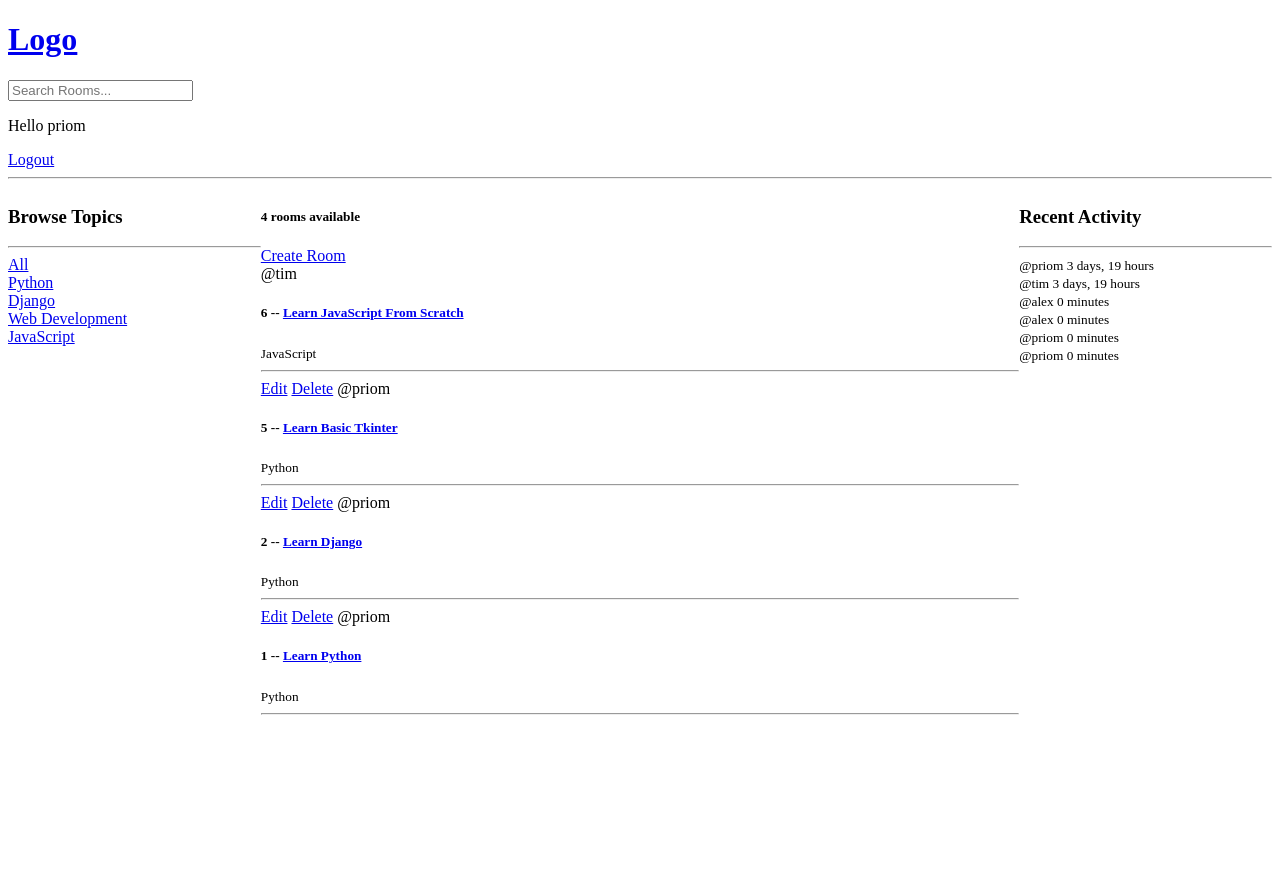
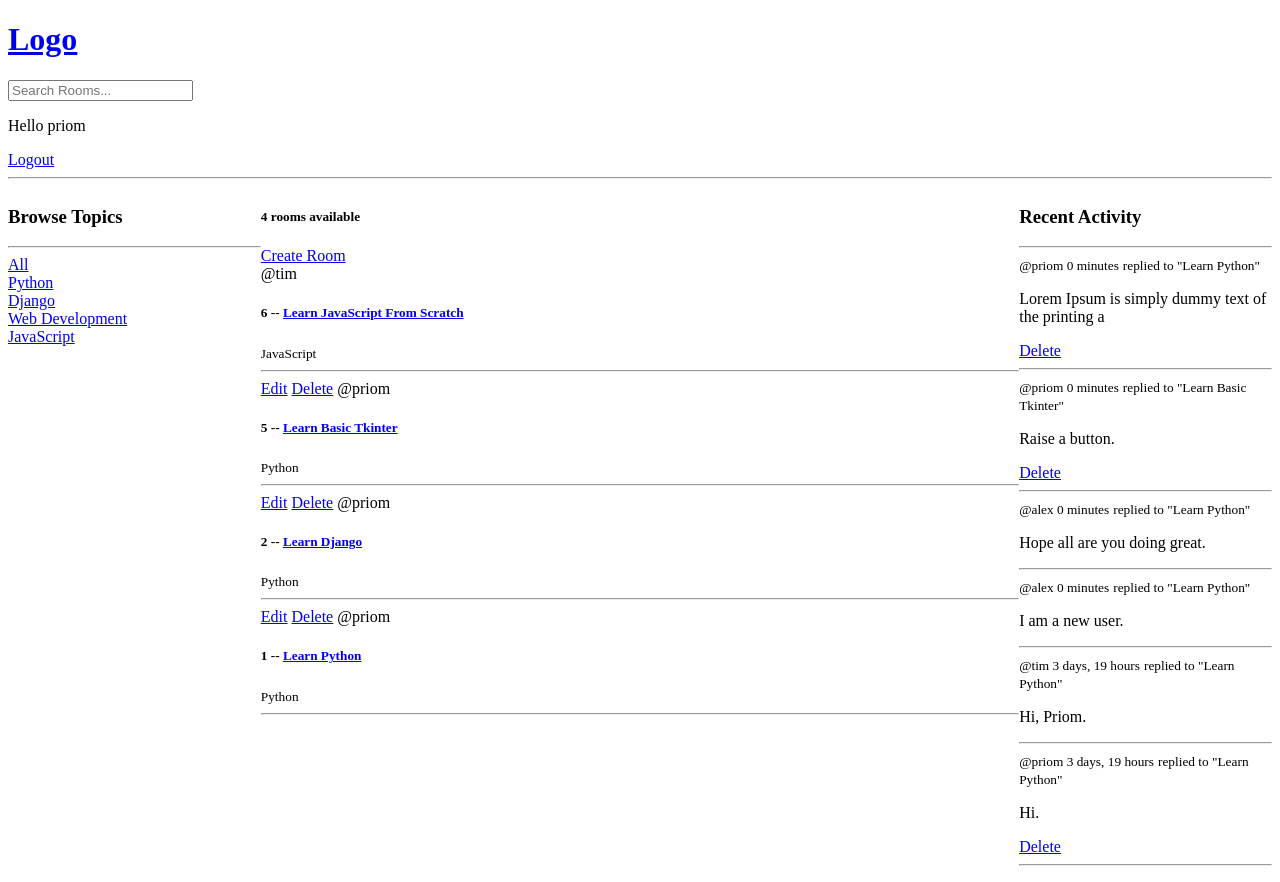
Before and after one commit to PriomDeb/codeflow, a Django app: page / in a window 1280 px wide. Before the commit the page ends 715 px from the top, so only its background shows below. Run offline with Django 4.2, Linux system fonts and the light colour scheme; a user stored in the database is signed in; data comes from the database, SQL or seed files in the repository; both versions use the stored data as it was after the commit.

Commit message:
Updated activity feed

```diff
--- a/base/models.py
+++ b/base/models.py
@@ -36,5 +36,9 @@ class Message(models.Model):
     updated = models.DateTimeField(auto_now=True)
     created = models.DateTimeField(auto_now_add=True)
 
+    class Meta:
+        # - means descending, without - means ascending
+        ordering = ['-updated', '-created']
+
     def __str__(self):
         return self.body[0:50]
--- a/base/templates/base/home.html
+++ b/base/templates/base/home.html
@@ -57,6 +57,14 @@
         {% for message in room_messages %}
         <div>
             <small>@{{message.user}} {{message.created|timesince}}</small>
+            <small>replied to "{{message.room}}"</small>
+
+            <p>{{message}}</p>
+            {% if request.user == message.user %}
+            <a href="{% url 'delete-message' message.id %}">Delete</a>
+            {% endif %}
+            <hr>
+
         </div>
         {% endfor %}
     </div>
--- a/base/views.py
+++ b/base/views.py
@@ -90,7 +90,7 @@ def room(request, pk):
 
     # Here room.message_set.all() returns the set of all messages related to that room
     # - means descending, without - means ascending
-    room_messages = room.message_set.all().order_by('-created')
+    room_messages = room.message_set.all()
 
     participants = room.participants.all()
 
```
Also changed, not shown: db.sqlite3.
